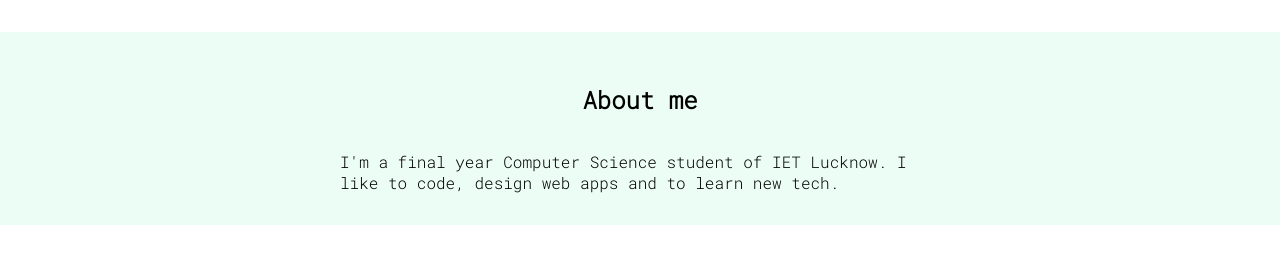
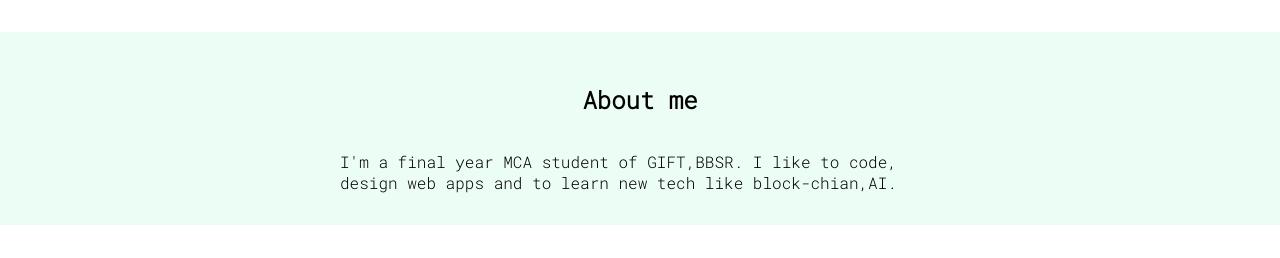
Before and after one commit to dk72055/myportfolio, a plain HTML site: page index.html in a window 1280 px wide. Shown: the part 528-786 px from the top of the page. Drawn offline with Linux system fonts and the light colour scheme.

Commit message:
Update index.html

```diff
--- a/index.html
+++ b/index.html
@@ -38,7 +38,7 @@
     <section class="section ow">
         <div class="container container-center">
             <h1>About me</h1>
-            <p>I'm a final year Computer Science student of IET Lucknow. I like to code, design web apps and to learn new tech. </p>
+            <p>I'm a final year MCA student of GIFT,BBSR. I like to code, design web apps and to learn new tech like block-chian,AI. </p>
         </div>
     </section>
 
```
